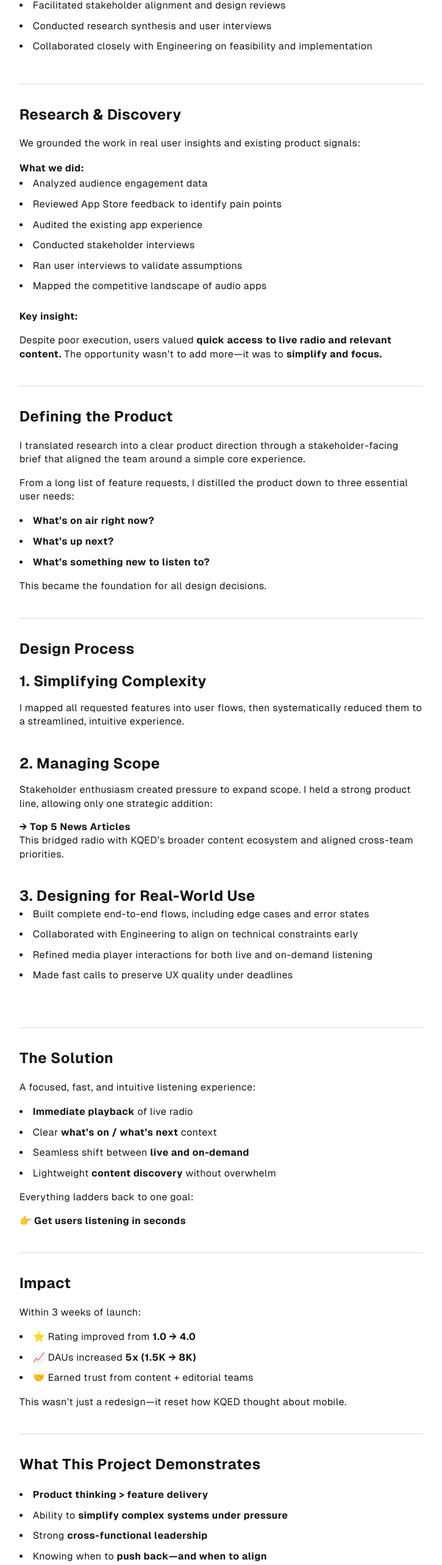
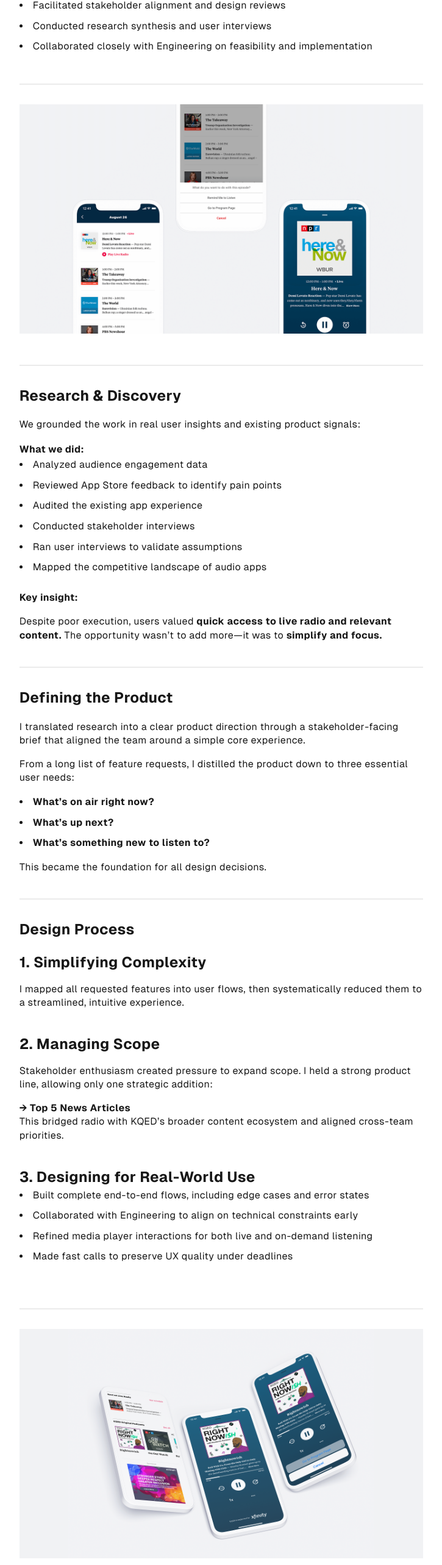
Before and after one commit to bonzaipenguin/bonzaipenguin.github.io, a Next.js app: page /kqed-fm in a window 1280 px wide. Shown: the part 1554-4120 px from the top of the page at 61% size, without its empty margins (277-1002 px from the left). Built offline with nearby package versions, Linux system fonts and the light colour scheme.

Commit message:
Edits to Case Studies

```diff
--- a/app/kqed-fm/page.js
+++ b/app/kqed-fm/page.js
@@ -4,6 +4,7 @@
 import Carousel from '../components/carousel';
 import MyRole from "../components/myRole";
 import SiteNav from "../components/siteNav";
+import Image from 'next/image';
 
 import styles from "../studies.module.css";
 
@@ -60,6 +61,15 @@
                 "Conducted research synthesis and user interviews",
                 "Collaborated closely with Engineering on feasibility and implementation"
               ]}
+            />
+          </Grid>
+          <Grid size={{ xs: 12, md: 10 }} offset={{ md: 1 }}>
+            <Image
+              src="/imgs/kqed/screen-flow.png"
+              alt="A flow diagram showing the user journey through the redesigned KQED FM app, from opening the app to discovering content and listening to live radio."
+              width={1200}
+              height={800}
+              className={styles.fullWidthImg}
             />
           </Grid>
           <Grid size={{ xs: 12, md: 10 }} offset={{ md: 1 }}>
@@ -120,6 +130,15 @@
             </div>
           </Grid>
           <Grid size={{ xs: 12, md: 10 }} offset={{ md: 1 }}>
+            <Image
+              src="/imgs/kqed/screens.png"
+              alt="Screenshots of the redesigned KQED FM app, showing the landing page, live radio player, and content discovery features."
+              width={1200}
+              height={800}
+              className={styles.fullWidthImg}
+            />
+          </Grid>
+          <Grid size={{ xs: 12, md: 10 }} offset={{ md: 1 }}>
             <h2 className={styles.sectionHead}>The Solution</h2>
             <div>
               <p>A focused, fast, and intuitive listening experience:</p>
--- a/app/studies.module.css
+++ b/app/studies.module.css
@@ -93,7 +93,14 @@
   margin-bottom: 20px;
   padding-top: 32px;
 }
-
+.fullWidthImg{
+  width:100%;
+  height:auto;
+  border-top: 2px solid;
+  border-color: var(--gray-alpha-200);
+  margin-bottom: 20px;
+  padding-top: 32px;
+}
 .designProcessSpacing{
   padding-bottom: 24px;
 }
```
Also changed, not shown: app/scheduled-journeys/page.js (+19 -0 lines), app/ymc/page.js (+19 -0 lines).
